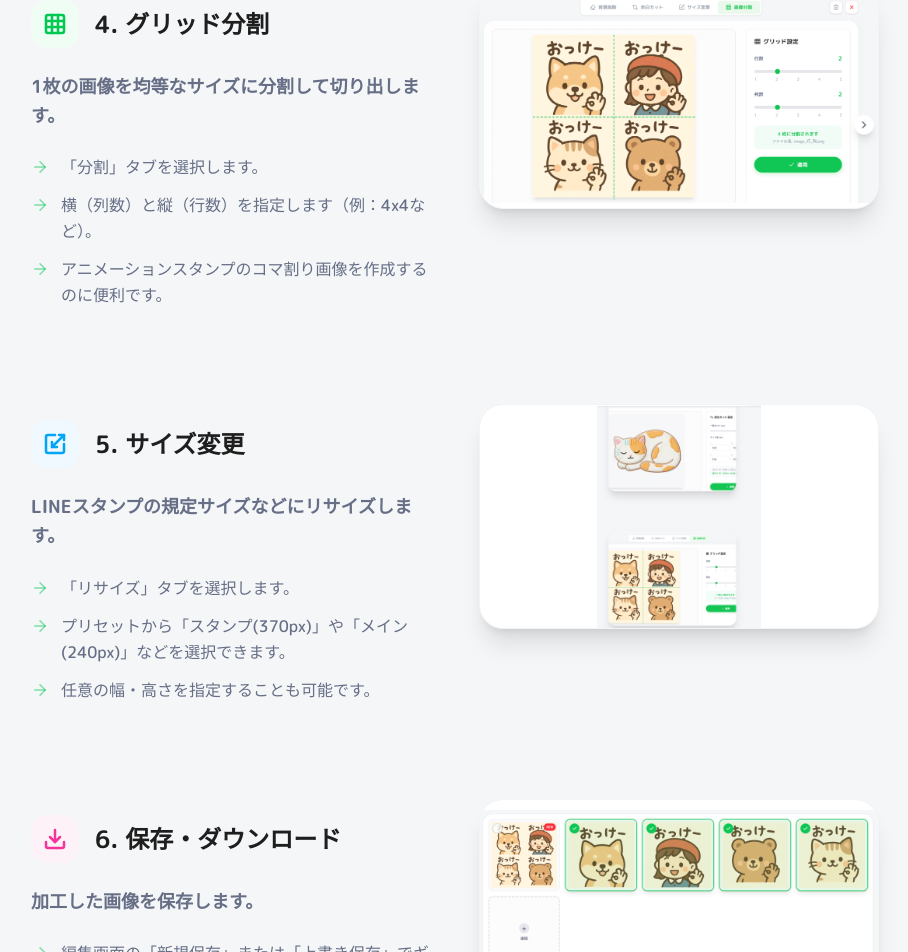
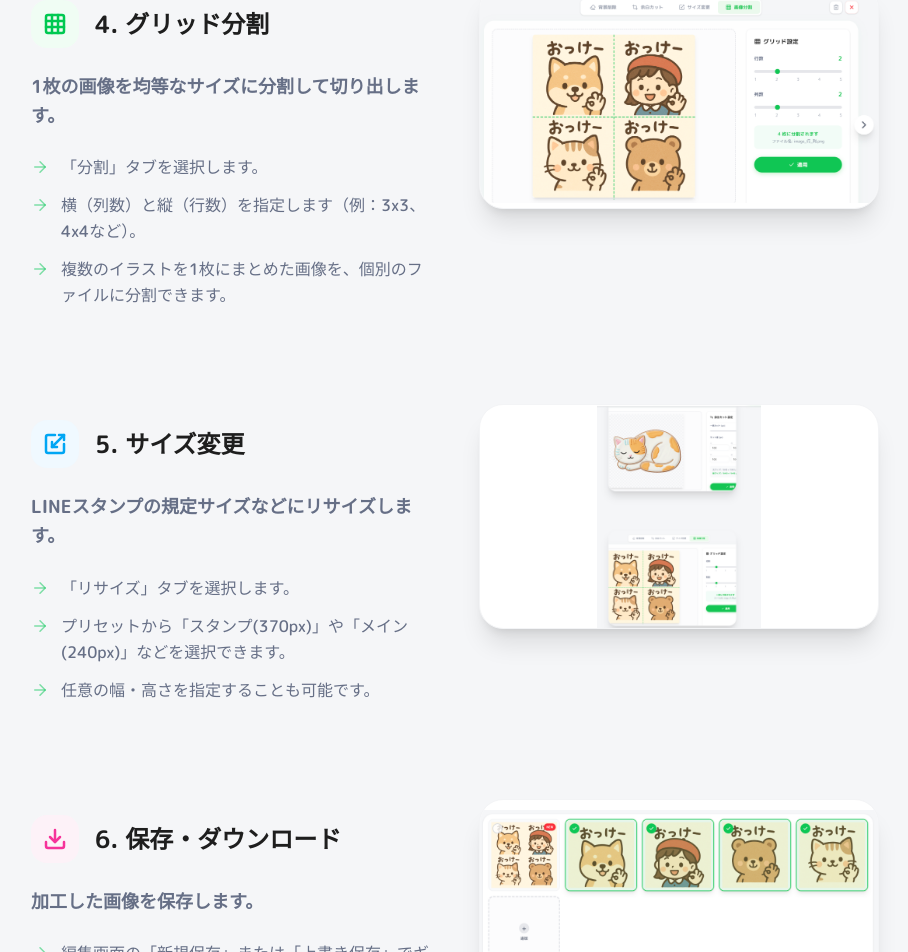
Before and after one commit to Lchiki-nl/Stamp-Image-Tools, a Next.js app: page /how-to-use in a window 1280 px wide. Shown: the part 1595-2547 px from the top of the page, without its empty margins (185-1093 px from the left). Built offline with nearby package versions, Linux system fonts and the light colour scheme; no server answers.

Commit message:
fix: グリッド分割の説明を修正 & Tailwind警告を解消

```diff
--- a/src/app/how-to-use/page.tsx
+++ b/src/app/how-to-use/page.tsx
@@ -53,8 +53,8 @@ export default function HowToUsePage() {
       description: "1枚の画像を均等なサイズに分割して切り出します。",
       details: [
         "「分割」タブを選択します。",
-        "横（列数）と縦（行数）を指定します（例：4x4など）。",
-        "アニメーションスタンプのコマ割り画像を作成するのに便利です。"
+        "横（列数）と縦（行数）を指定します（例：3x3、4x4など）。",
+        "複数のイラストを1枚にまとめた画像を、個別のファイルに分割できます。"
       ],
       color: "text-green-500",
       bg: "bg-green-50"
@@ -92,16 +92,16 @@ export default function HowToUsePage() {
       {/* Header */}
       <header className="sticky top-0 z-50 border-b border-gray-100 bg-white/90 backdrop-blur-md px-3 sm:px-6 py-3 sm:py-4 shadow-sm">
         <div className="mx-auto flex max-w-6xl items-center justify-between gap-2">
-          <div className="flex items-center gap-1.5 sm:gap-2 min-w-0 flex-shrink">
+          <div className="flex items-center gap-1.5 sm:gap-2 min-w-0 shrink">
             <Link href="/" className="flex items-center gap-1.5 sm:gap-2 hover:opacity-80 transition-opacity">
-              <div className="flex h-9 w-9 sm:h-10 sm:w-10 items-center justify-center rounded-2xl bg-primary text-white shadow-md shadow-primary/20 transform -rotate-6 flex-shrink-0">
+              <div className="flex h-9 w-9 sm:h-10 sm:w-10 items-center justify-center rounded-2xl bg-primary text-white shadow-md shadow-primary/20 transform -rotate-6 shrink-0">
                 <Smile size={20} className="sm:hidden" strokeWidth={2.5} />
                 <Smile size={24} className="hidden sm:block" strokeWidth={2.5} />
               </div>
               <h1 className="text-lg sm:text-xl font-extrabold tracking-tight text-text-main truncate">EzStampify</h1>
             </Link>
           </div>
-          <div className="flex items-center gap-2 sm:gap-3 flex-shrink-0">
+          <div className="flex items-center gap-2 sm:gap-3 shrink-0">
              <Link
               href="/"
               className="flex items-center gap-1 text-sm font-bold text-text-sub hover:text-primary transition-colors"
```
